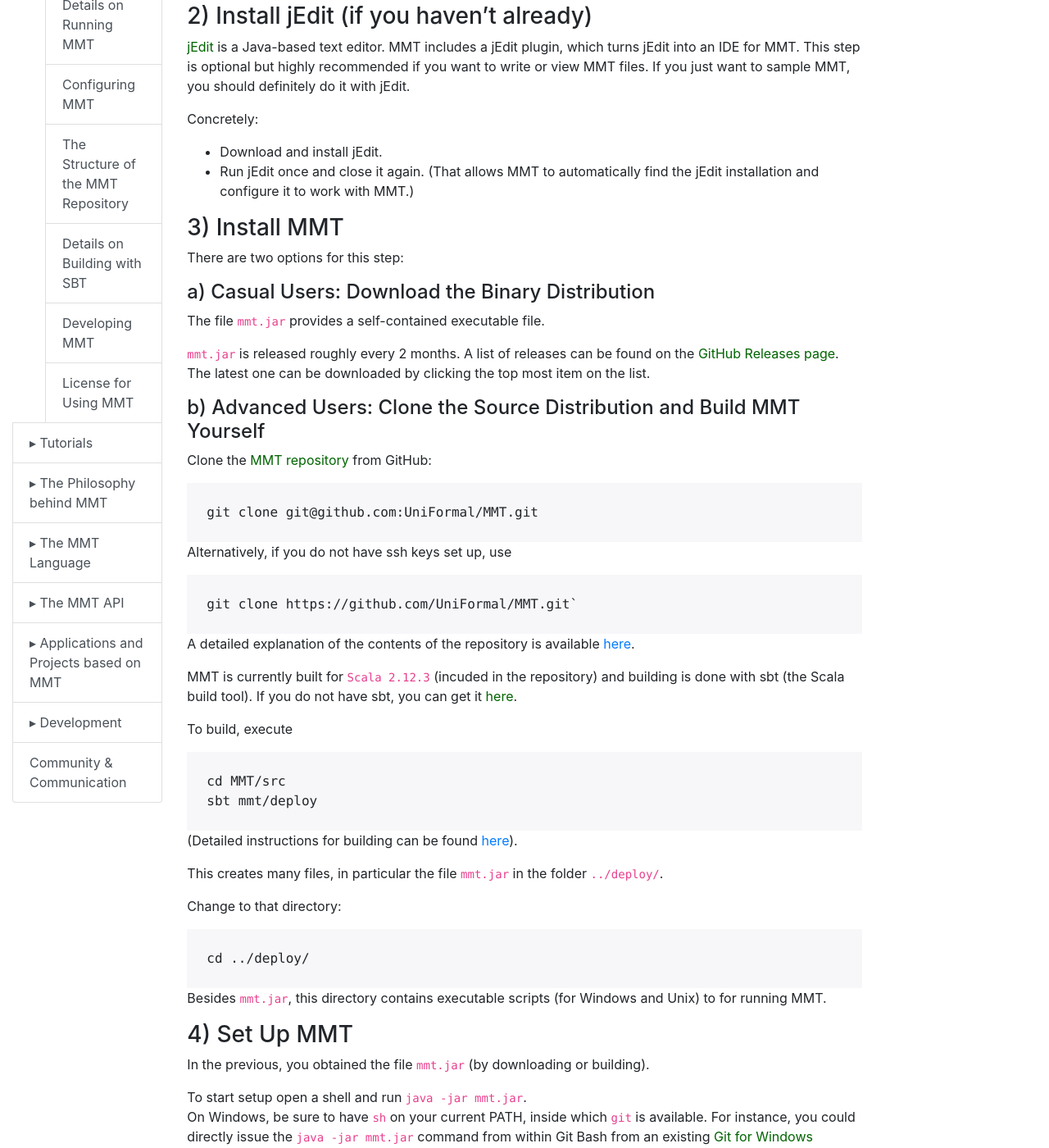
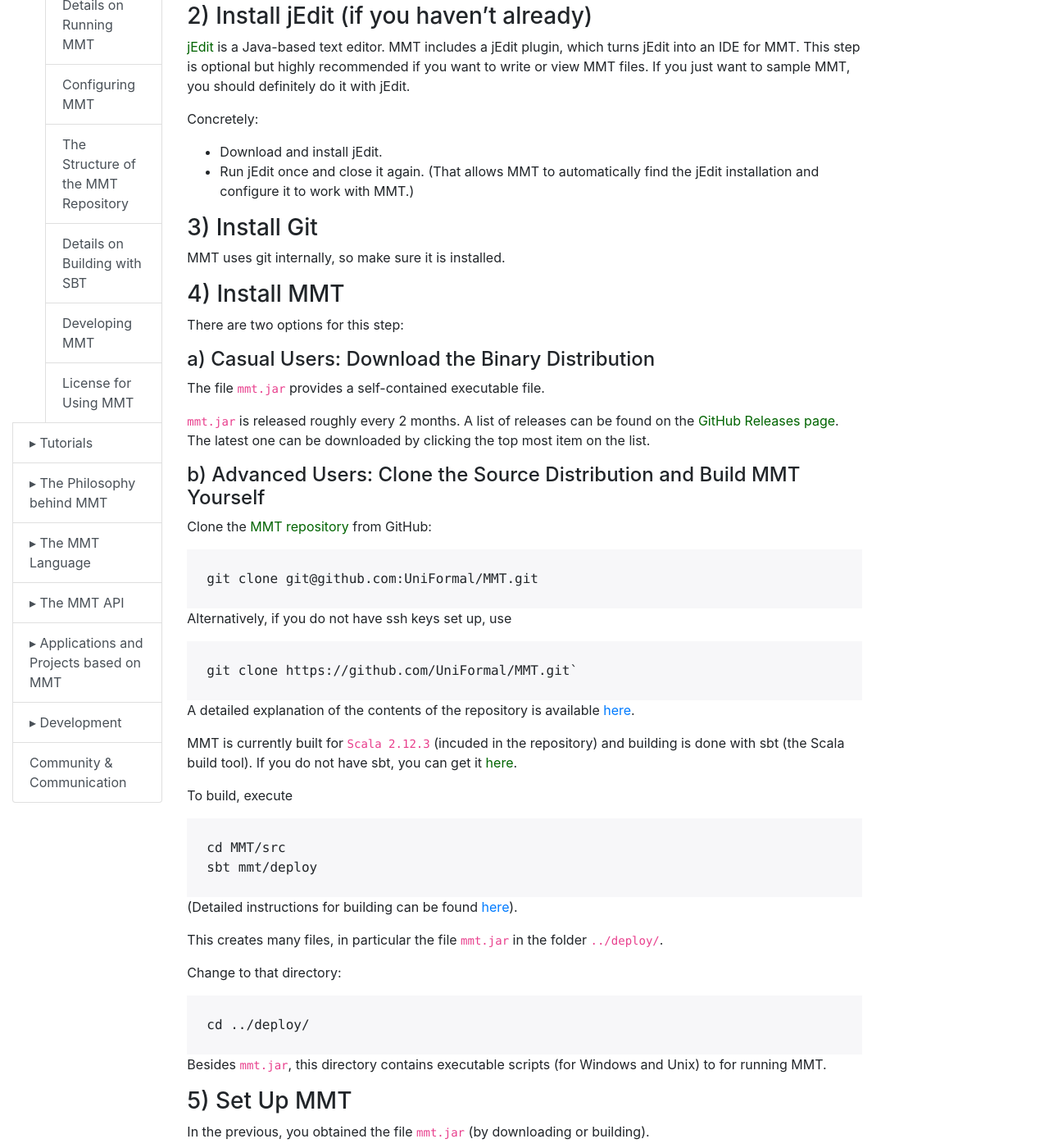
Before and after one commit to UniFormal/uniformal.github.io, a Jekyll site: the page built from doc/setup/index.md, in a window 1280 px wide and 1400 px high, scrolled down 300 px. Shown: the whole window at 82% size. Built offline with Jekyll 4.4.1, drawn with Linux system fonts in a browser that asks for light colours.

Commit message:
Add git requirement to setup page
as discussed during installation session in LBS lecture

```diff
--- a/doc/setup/index.md
+++ b/doc/setup/index.md
@@ -22,7 +22,11 @@
 * Run jEdit once and close it again.
   (That allows MMT to automatically find the jEdit installation and configure it to work with MMT.)
 
-### 3) Install MMT
+### 3) Install Git
+
+MMT uses git internally, so make sure it is installed.
+
+### 4) Install MMT
 
 There are two options for this step:
 
@@ -70,7 +74,7 @@
 
 Besides `mmt.jar`, this directory contains executable scripts (for Windows and Unix) to for running MMT.
 
-### 4) Set Up MMT
+### 5) Set Up MMT
 
 In the previous, you obtained the file `mmt.jar` (by downloading or building).
 
```
Also changed, not shown: other parts of doc/setup/index.md (+1 -1 lines).
